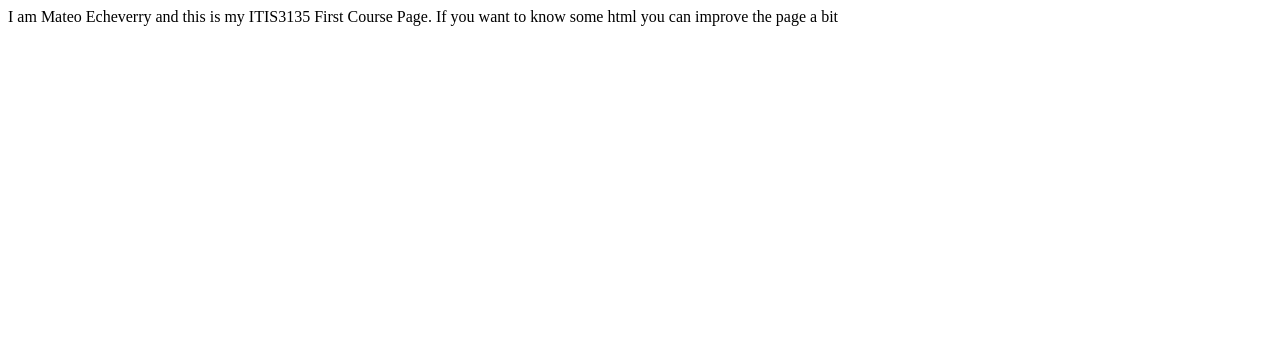
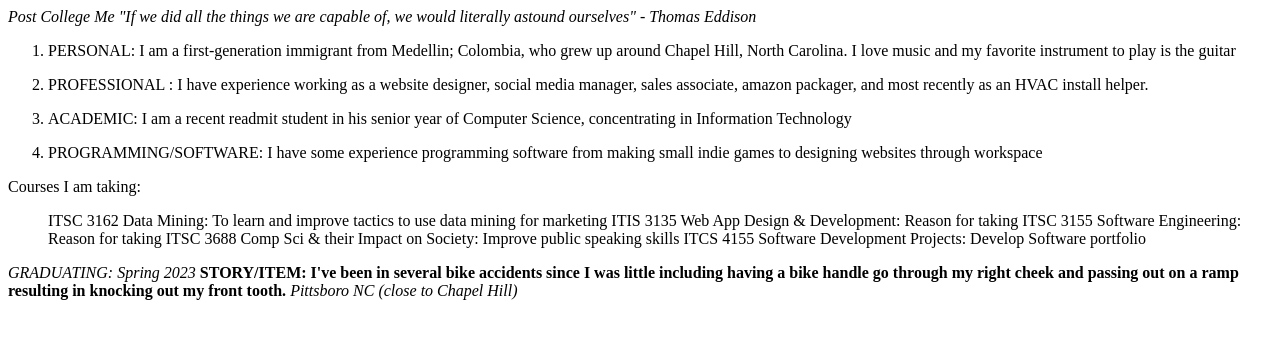
Before and after one commit to AyeTeo99/AyeTeo99.github.io, a plain HTML site: page itis3135/index.html in a window 1280 px wide. Drawn offline with Linux system fonts and the light colour scheme.

Commit message:
Update index.html

```diff
--- a/itis3135/index.html
+++ b/itis3135/index.html
@@ -1 +1,41 @@
-<p>I am Mateo Echeverry and this is my ITIS3135 First Course Page. If you want to know some html you can improve the page a bit</p>
+<!DOCTYPE html>
+<html lang = "eng">
+    <head>
+        <title><strong>Masterful Eagle| Masterful Eagle's| Template</strong></title>
+        <script>
+            console.log('Salutations y Saludos');
+        </script>
+    </head>
+    <body>
+        <header>
+        </header>
+        <main>
+            <i>Post College Me</i>
+
+            <em>"If we did all the things we are capable of, we would literally astound ourselves" - Thomas Eddison</em>
+
+            <ol id="background">
+                <li><p>PERSONAL: I am a first-generation immigrant from Medellin; Colombia, who grew up around Chapel Hill, North Carolina. I love music and my favorite instrument to play is the guitar </p></li>
+                <li><p>PROFESSIONAL : I have experience working as a website designer, social media manager, sales associate, amazon packager, and most recently as an HVAC install helper.</p></li>
+                <li><p>ACADEMIC: I am a recent readmit student in his senior year of Computer Science, concentrating in Information Technology</p></li>
+                <li><p>PROGRAMMING/SOFTWARE: I have some experience programming software from making small indie games to designing websites through workspace
+                </ol></p></li>
+
+            Courses I am taking:
+            <ul>
+                ITSC 3162 Data Mining: To learn and improve tactics to use data mining for marketing
+                ITIS 3135 Web App Design & Development: Reason for taking
+                ITSC 3155 Software Engineering: Reason for taking
+                ITSC 3688 Comp Sci & their Impact on Society: Improve public speaking skills
+                ITCS 4155 Software Development Projects: Develop Software portfolio
+            </ul>
+            <em>GRADUATING: Spring 2023</em>
+
+            <strong>STORY/ITEM: I've been in several bike accidents since I was little including having a bike handle go through my right cheek and passing out on a ramp resulting in knocking out my front tooth.</strong>
+
+            <em>Pittsboro NC (close to Chapel Hill)</em>
+        </main>
+        <footer>
+        </footer>
+    </body>
+</html>
```
